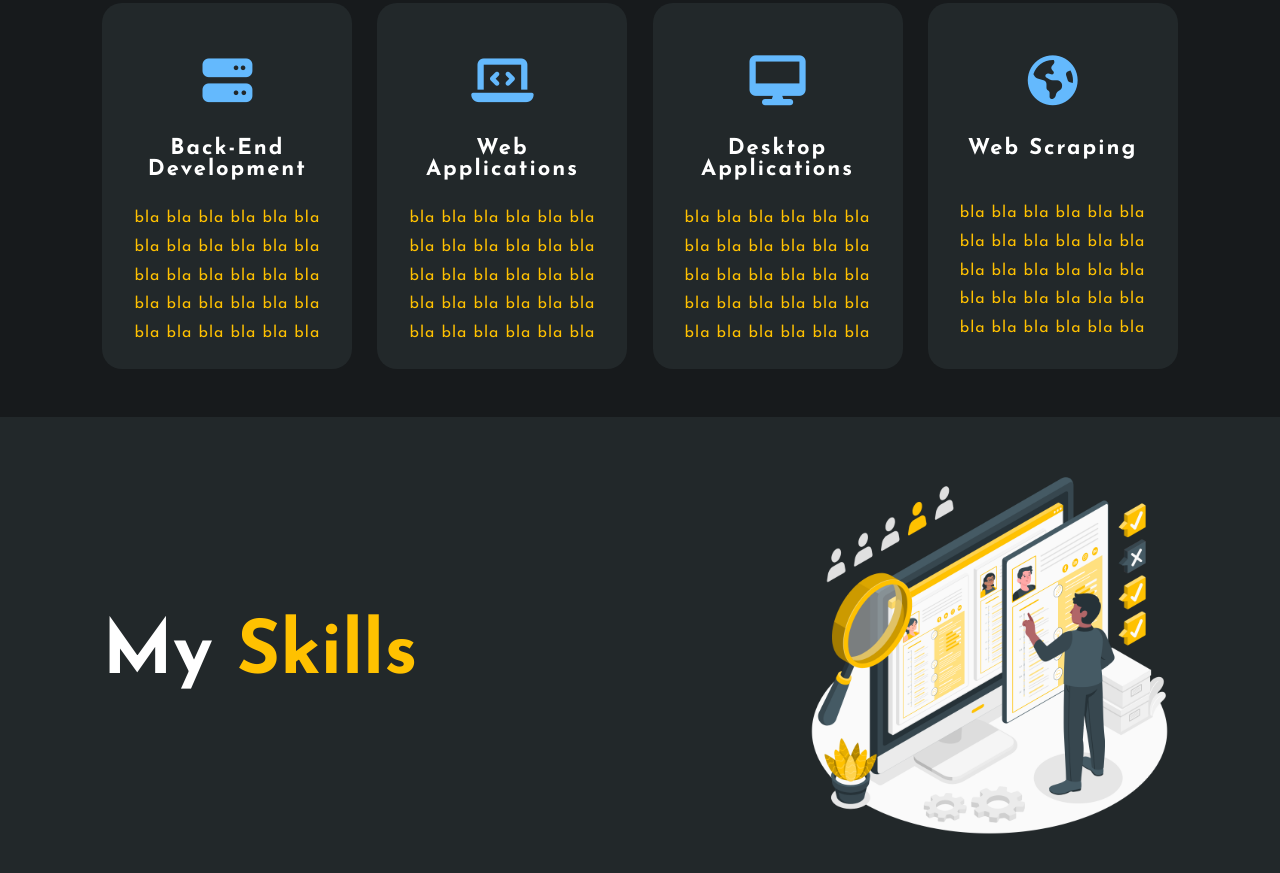
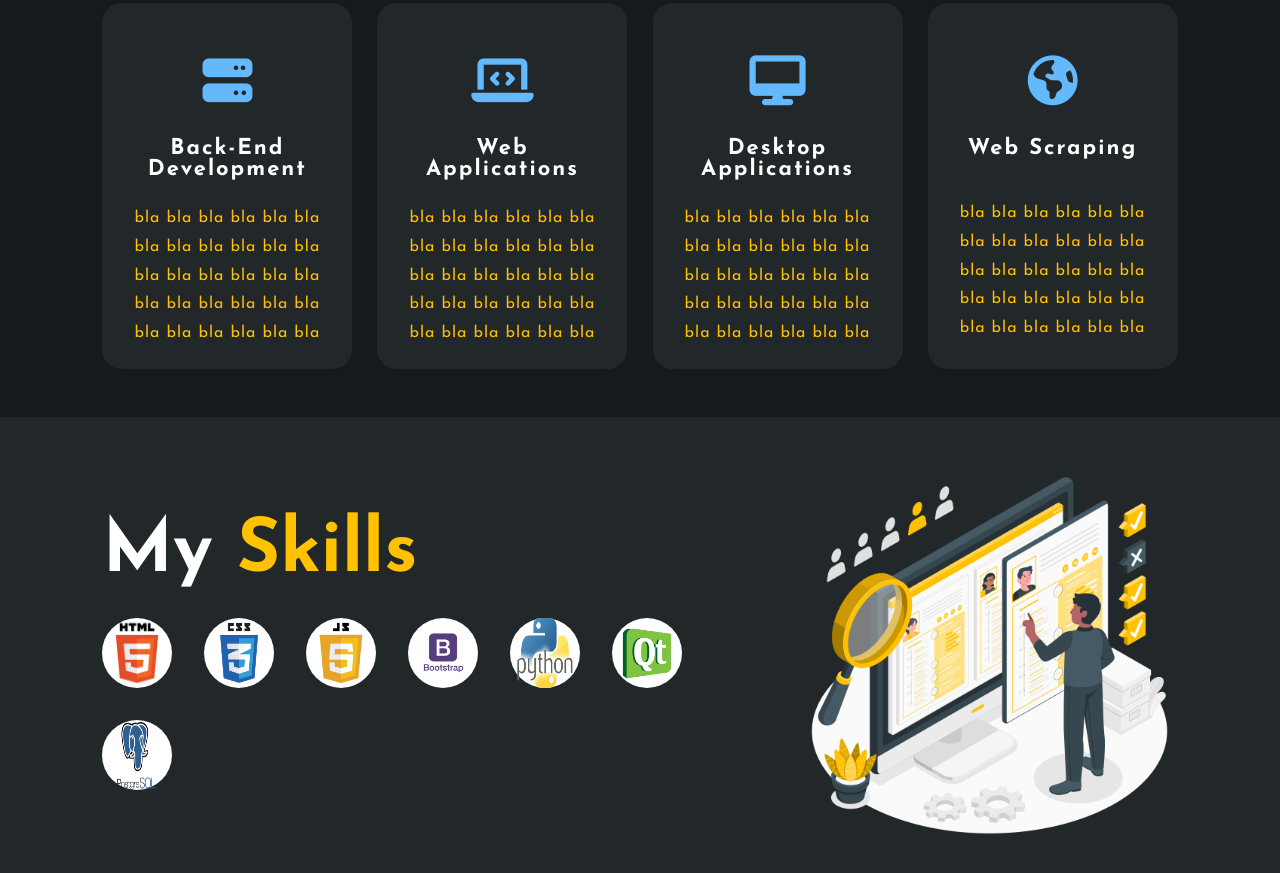
Before and after one commit to MohamedZidane11/my-portfolio-website, a plain HTML site: page index.html in a window 1280 px wide. Shown: the part 1478-2351 px from the top of the page. Drawn offline with Linux system fonts and the light colour scheme.

Commit message:
editing my skills section css

```diff
--- a/css/style.css
+++ b/css/style.css
@@ -232,3 +232,26 @@ nav ul li a:hover {
 .skills .container-images img {
     width: 100%;
 }
+
+.skills .container-skills {
+    width: 60%;
+}
+
+.content-skills {
+    display: flex;
+    flex-wrap: wrap;
+}
+
+.content-skills img {
+    width: 70px;
+    height: 70px;
+}
+
+.skill {
+    background-color: var(--lightColor);
+    border-radius: 50%;
+    margin: 0 2rem 2rem 0;
+    display: flex;
+    align-items: center;
+    justify-content: center;
+}
--- a/index.html
+++ b/index.html
@@ -97,7 +97,15 @@ efficiently and accurately specially in MS.Excel & Access and its functions & da
     <section class="skills">
         <div class="container-skills">
             <h1>My <span id="skills">Skills</span></h1>
-            <div class="content-skills"></div>
+            <div class="content-skills">
+                <div class="skill"><img src="images/5bbc10adc0011-1119a94888dbdb539e896320b921781f.png" alt=""></div>
+                <div class="skill"><img src="images/bt80vvh0idto51tdc30eoi9fj2.png" alt=""></div>
+                <div class="skill"><img src="images/javascript-programmer-programming-language-computer-programming-node-js-2713ee6cb8ec506c9dd48a0b70eb3a9a.png" alt=""></div>
+                <div class="skill"><img src="images/bootstrap-responsive-web-design-web-development-logo-django-others-d7ec880588af75918aa8bc2ad69bd1a4.png" alt=""></div>
+                <div class="skill"><img src="images/programming-language-python-computer-programming-programmer-others-feb245dc424048ae089184355356ff57.png" alt=""></div>
+                <div class="skill"><img src="images/qt-creator-qml-qt-quick-syntax-highlighting-visual-612f32dd2fe2f6244c5c8e14dc79cfdb.png" alt=""></div>
+                <div class="skill"><img src="images/postgresql-relational-database-management-system-object-relational-database-database-bd60ee360ee2a395230264814f30c2e7.png" alt=""></div>
+            </div>
         </div>
         <div class="container-images">
             <img src="images/Profiling-amico.png" alt="me">
```
